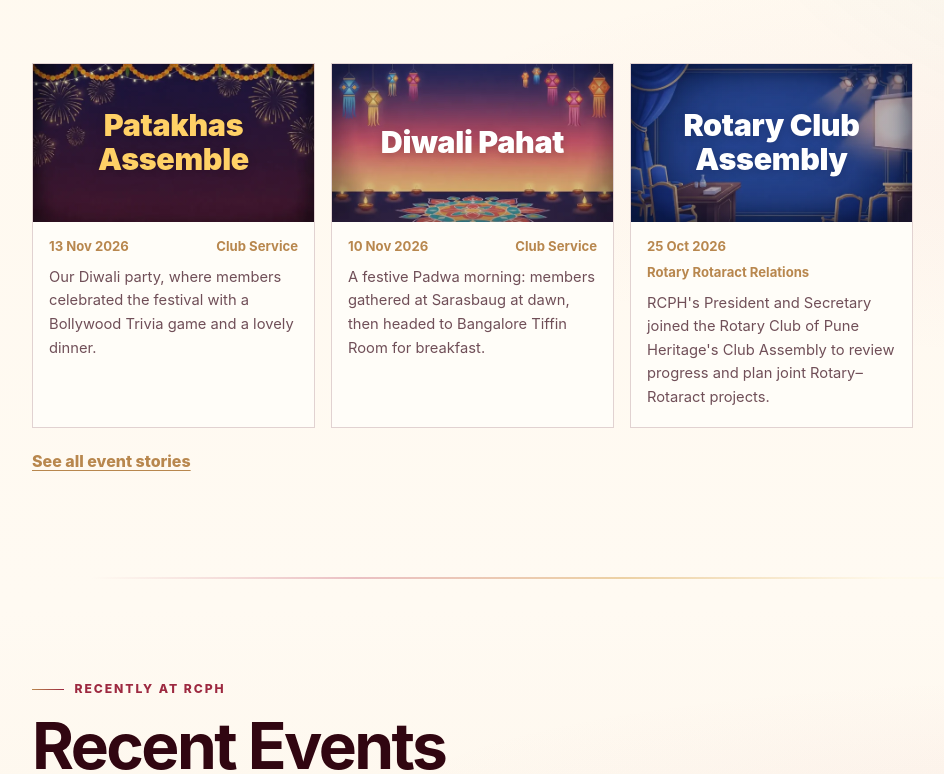
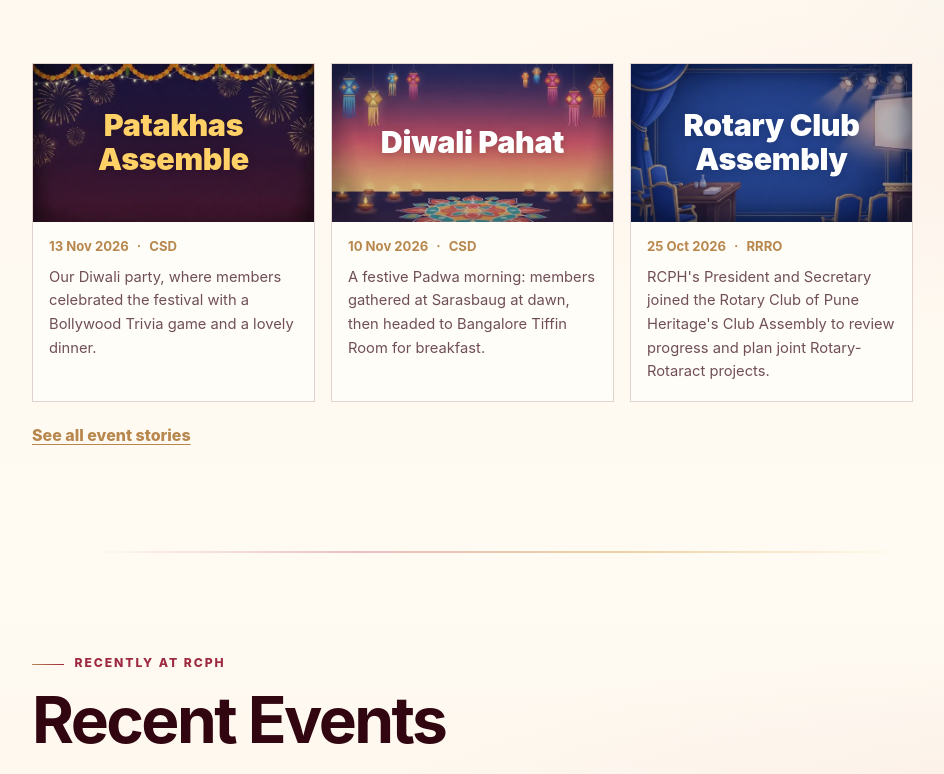
Before and after one commit to Shubham888999/rcph-website, a React (Vite) app: page /events in a window 1280 px wide. Shown: the part 898-1672 px from the top of the page, without its empty margins (18-962 px from the left). Built offline with nearby package versions, Linux system fonts and the light colour scheme; no server answers; the database is empty.

Commit message:
Event pages: hyphens instead of long dashes; avenue short forms beside the card date
Co-Authored-By: Claude Opus 5.5 <noreply@anthropic.com>
Claude-Session: https://claude.ai/code/session_01MnyBkAinVVgy9LWa1NvRKa

```diff
--- a/src/features/event-stories/StoryCard.jsx
+++ b/src/features/event-stories/StoryCard.jsx
@@ -17,7 +17,8 @@ export default function StoryCard({ story }) {
       </span>
       <span className="event-stories-card__meta">
         <time dateTime={story.date}>{formatEventDate({ date: story.date })}</time>
-        <span>{story.avenues.map((code) => getAvenue(code).label.replace(/ Avenue$/, "")).join(", ")}</span>
+        <span aria-hidden="true">·</span>
+        <span title={story.avenues.map((code) => getAvenue(code).label).join(", ")}>{story.avenues.join(" · ")}</span>
       </span>
       <span className="event-stories-card__summary">{story.summary}</span>
     </Link>
--- a/src/features/event-stories/eventStories.js
+++ b/src/features/event-stories/eventStories.js
@@ -81,7 +81,7 @@ export const eventStories = Object.freeze([
     place: "Pune",
     hostedBy: "Rotary Club of Pune Heritage",
     summary:
-      "RCPH's President and Secretary joined the Rotary Club of Pune Heritage's Club Assembly to review progress and plan joint Rotary–Rotaract projects.",
+      "RCPH's President and Secretary joined the Rotary Club of Pune Heritage's Club Assembly to review progress and plan joint Rotary-Rotaract projects.",
     seoTitle: "Rotary Club Assembly 2026: Rotary and Rotaract Planning | RCPH",
     seoDescription:
       "The President and Secretary of Rotaract Club of Pune Heritage attended the Rotary Club of Pune Heritage Club Assembly to review progress and plan joint projects.",
--- a/src/features/event-stories/stories/RotaryClubAssemblyStory.jsx
+++ b/src/features/event-stories/stories/RotaryClubAssemblyStory.jsx
@@ -45,7 +45,7 @@ function Agenda() {
         {complete ? (
           <div className="ra-agenda__roadmap">
             <strong>Roadmap set</strong>
-            <span>A stronger Rotary–Rotaract relationship, better coordination, and a plan for upcoming joint events and activities.</span>
+            <span>A stronger Rotary-Rotaract relationship, better coordination, and a plan for upcoming joint events and activities.</span>
           </div>
         ) : (
           <p>{done.size} of {agenda.length} agenda items covered. Tick each one off.</p>
--- a/src/features/events/eventModel.js
+++ b/src/features/events/eventModel.js
@@ -107,5 +107,5 @@ const dateFormatter = new Intl.DateTimeFormat("en-IN", {
 export function formatEventDate(event) {
   const startLabel = dateFormatter.format(dateAtLocalNoon(event.date));
   if (!event.endDate || event.endDate === event.date) return startLabel;
-  return `${startLabel} – ${dateFormatter.format(dateAtLocalNoon(event.endDate))}`;
+  return `${startLabel} - ${dateFormatter.format(dateAtLocalNoon(event.endDate))}`;
 }
--- a/src/features/home/mens-day/mensDayNotesData.js
+++ b/src/features/home/mens-day/mensDayNotesData.js
@@ -46,7 +46,7 @@ export const notes = [
       "Happy International Men's Day, Anish!",
       "From being a new member to stepping into the BOD, you've already got quite an exciting journey ahead of you! And honestly, with the plans you've got in mind, I have a feeling you're going to bring some really great things to the club. Wishing you all the luck and energy as you take on this new responsibility.",
       "Also, seeing you bounce back after a tough time and get back to working hard is genuinely admirable. The way you've picked yourself up and gotten back into things says a lot about your spirit. Keep that determination going, because I know you've got a lot in you.",
-      "And of course, our very own Curly, the bubbly one 😂 — never lose that fun, lively energy of yours. May you keep spreading laughter, taking up new challenges, achieving everything you set your mind to and making the most of every opportunity that comes your way.",
+      "And of course, our very own Curly, the bubbly one 😂 - never lose that fun, lively energy of yours. May you keep spreading laughter, taking up new challenges, achieving everything you set your mind to and making the most of every opportunity that comes your way.",
       "Wishing you a fantastic year ahead, lots of success, good health, growth and unforgettable memories. Keep shining, Curly! Happy Men's Day!",
     ],
   },
@@ -141,7 +141,7 @@ export const notes = [
       "Then I got to see a different version of Omkar during Madhushala. That's when I realised how responsible he is. During the event, there were a few moments when I saw him getting a little panicky, but he handled everything, conducted the event and pulled it off very efficiently.",
       "Omkar plays badminton really well, and as I promised, I'm definitely going to come and play badminton with you one day, fr! 😂",
       "And Omkar's (Aaiiiiiii)-IPhone is practically my personal phone. Because, if I'm not wrong, there are more than 1,000 photos of me in his phone. He makes sure to send me every single one of them without fail, even without me asking! So, Omkar, just give me your phone for my personal use. 😂",
-      "To sum it all up, Omkar is crazy person — caring, emotional and responsible. And whenever an event or meeting gets late, he's always the one asking everyone, \"Should I drop you?\" or reminding us to message in the group once we reach home rather all the boiess does that",
+      "To sum it all up, Omkar is crazy person - caring, emotional and responsible. And whenever an event or meeting gets late, he's always the one asking everyone, \"Should I drop you?\" or reminding us to message in the group once we reach home rather all the boiess does that",
       "आता खूप झालं कौतुक! खूप चांगलं बोलले मी तुझ्याबद्दल. So, ह्यासाठी मला Madhushala ची एक wine bottle तर तू देऊच शकतोस. (आपण भेटू तेव्हा मला हवी आहे wine bottle!) 🤣🤣",
       "Anyways, thank you for always being there.",
       "Happy Men's Day to you, birthday twin (ifykyk)! 😝❤️",
--- a/src/styles/components/event-stories.css
+++ b/src/styles/components/event-stories.css
@@ -206,8 +206,8 @@
 .event-stories-card__meta {
   display: flex;
   flex-wrap: wrap;
-  justify-content: space-between;
-  gap: 0.25rem 0.75rem;
+  justify-content: flex-start;
+  gap: 0.25rem 0.5rem;
   padding: 0.9rem 1rem 0;
   color: var(--color-gold);
   font-size: 0.82rem;
```
